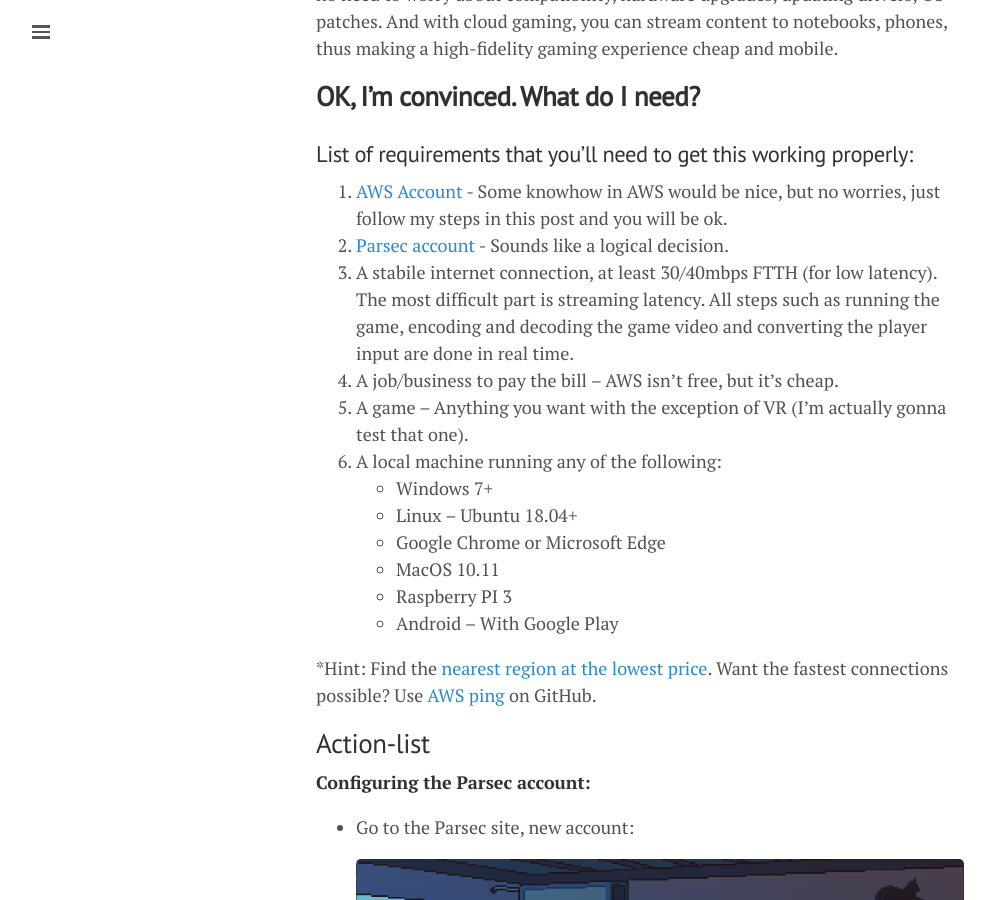
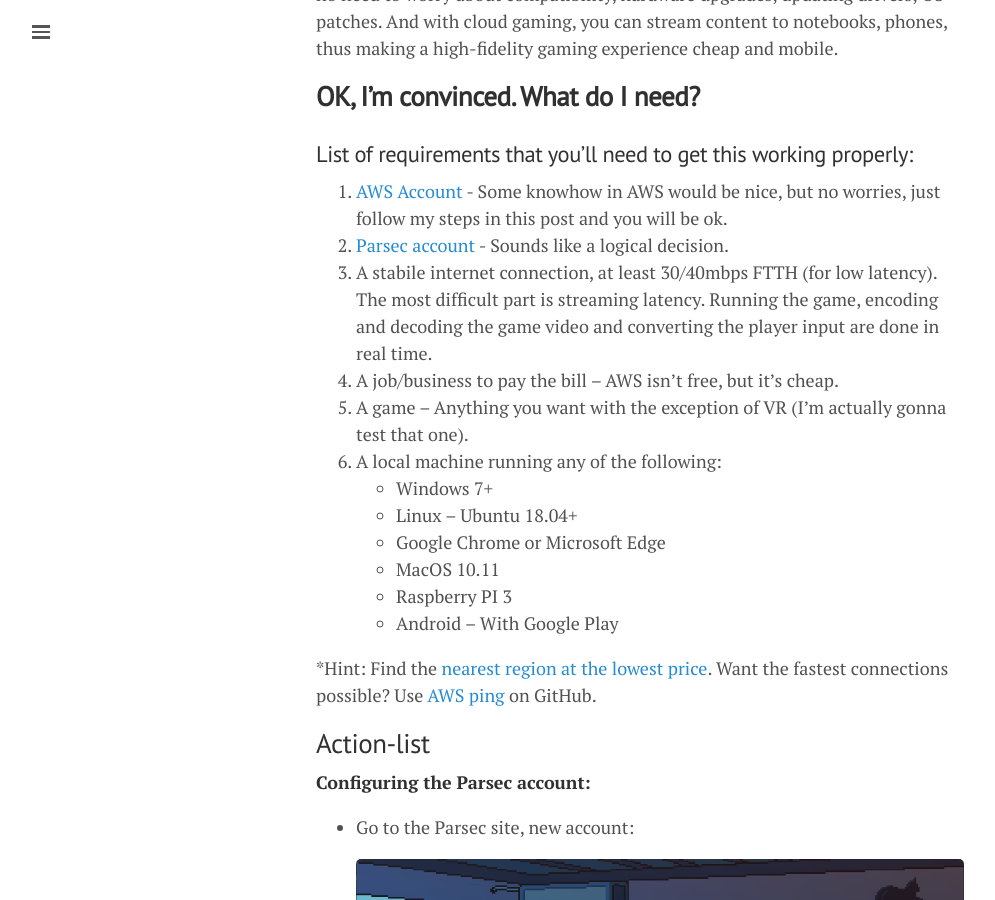
Before and after one commit to lgeurts/lgeurts.github.io, a Jekyll site: the page built from _posts/2021-11-02-aws-high-performance-cloud-gaming.md, in a window 1280 px wide and 900 px high, scrolled down 683 px. Shown: the whole window, without its empty margins (0-995 px from the left). Built offline with Jekyll 4.4.1, drawn with Linux system fonts in a browser that asks for light colours; nearby versions of some CDN libraries; comment, search, counter and statistics services are not loaded.

Commit message:
Update 2021-11-02-aws-high-performance-cloud-gaming.md

```diff
--- a/_posts/2021-11-02-aws-high-performance-cloud-gaming.md
+++ b/_posts/2021-11-02-aws-high-performance-cloud-gaming.md
@@ -23,7 +23,7 @@
 
 1.     [AWS Account](https://aws.amazon.com/premiumsupport/knowledge-center/create-and-activate-aws-account/) - Some knowhow in AWS would be nice, but no worries, just follow my steps in this post and you will be ok.
 2.     [Parsec account](https://parsec.app/) - Sounds like a logical decision.
-3.     A stabile internet connection, at least 30/40mbps FTTH (for low latency). The most difficult part is streaming latency. All steps such as running the game, encoding and decoding the game video and converting the player input are done in real time.
+3.     A stabile internet connection, at least 30/40mbps FTTH (for low latency). The most difficult part is streaming latency. Running the game, encoding and decoding the game video and converting the player input are done in real time.
 4.     A job/business to pay the bill – AWS isn’t free, but it’s cheap.
 5.     A game – Anything you want with the exception of VR (I'm actually gonna test that one).
 6.     A local machine running any of the following:
```
